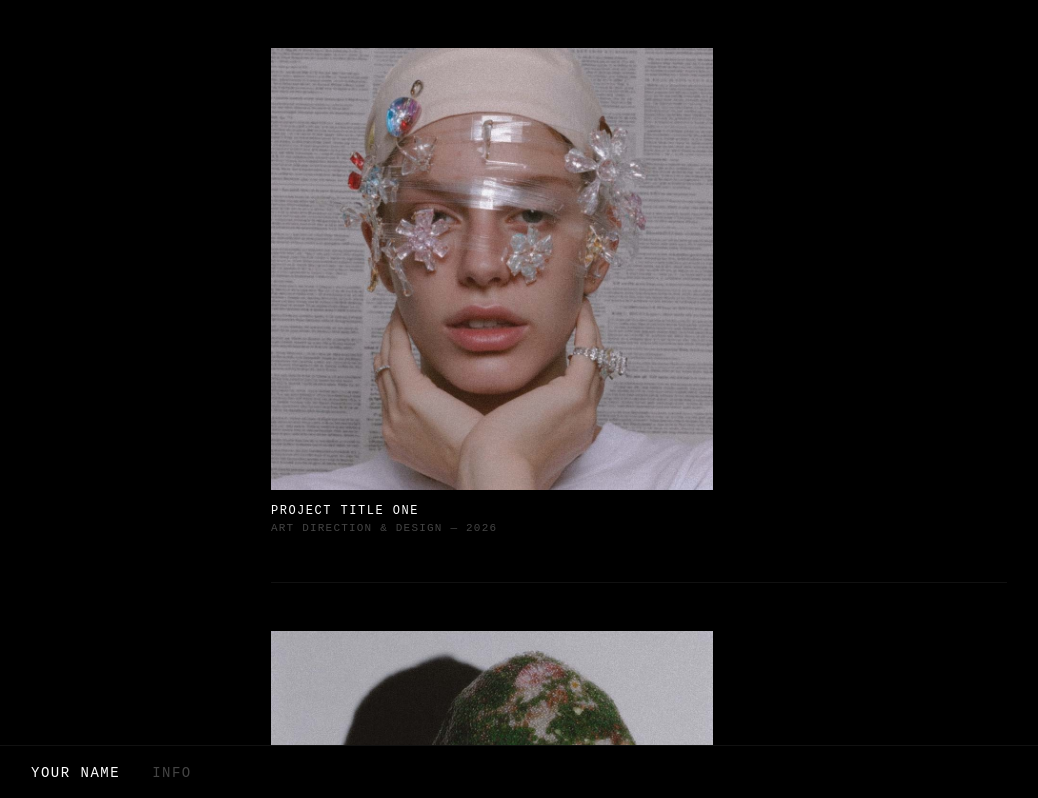
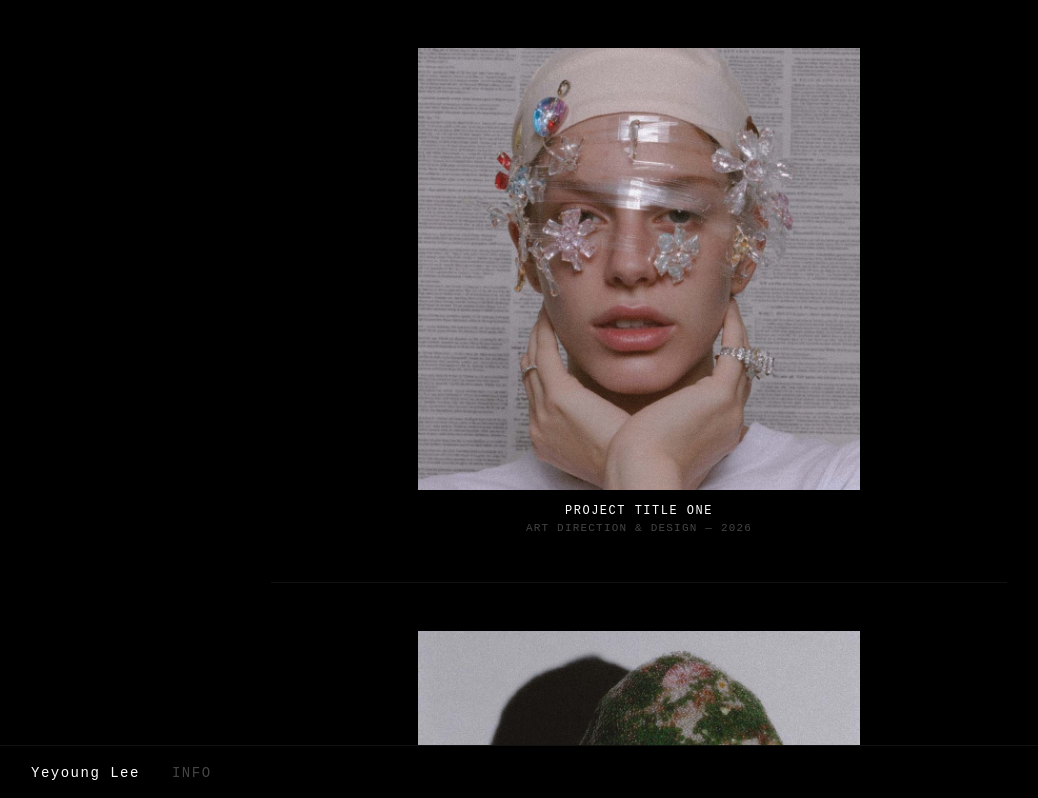
Before and after one commit to Yeyoung70/my-portfolio_1, a React (Vite) app: page / in a window 1280 px wide. Shown: the top 798 px of the page, without its empty margins (1-1039 px from the left). Built offline with nearby package versions, Linux system fonts and the light colour scheme; the HTML template or start-up script is replaced by a standard one.

Commit message:
update styles and content

```diff
--- a/index.html
+++ b/index.html
@@ -8,7 +8,12 @@
     <style>
       * { margin: 0; padding: 0; box-sizing: border-box; }
       body { background: #000; }
+      * { margin: 0; padding: 0; box-sizing: border-box; }
+      body { background: #000; font-family: 'IBM Plex Mono', monospace; }
     </style>
+    <link rel="preconnect" href="https://fonts.googleapis.com" />
+    <link rel="preconnect" href="https://fonts.gstatic.com" crossorigin />
+    <link href="https://fonts.googleapis.com/css2?family=IBM+Plex+Mono:wght@300;400&display=swap" rel="stylesheet" />
   </head>
   <body>
     <div id="root"></div>
--- a/src/App.tsx
+++ b/src/App.tsx
@@ -18,7 +18,7 @@ export default function App() {
           style={{ ...styles.navLink, color: page === 'work' ? '#fff' : '#444' }}
           onClick={() => setPage('work')}
         >
-          YOUR NAME
+          Yeyoung Lee
         </span>
         <span
           style={{ ...styles.navLink, color: page === 'info' ? '#fff' : '#444' }}
--- a/src/pages/Info.tsx
+++ b/src/pages/Info.tsx
@@ -10,10 +10,10 @@ export default function InfoPage() {
           </div>
 
           <div>
-            <div style={styles.name}>YOUR NAME</div>
+            <div style={styles.name}>Yeyoung Lee</div>
             <div style={styles.contact}>
-              <a href="mailto:your@email.com" style={styles.link}>YOUR@EMAIL.COM</a>
-              <a href="https://instagram.com/yourhandle" target="_blank" style={styles.link}>INSTAGRAM</a>
+              <a href="mailto:your@email.com" style={styles.link}>doqhd2@gmail.com</a>
+              <a href="https://www.instagram.com/__yeyoun/" target="_blank" style={styles.link}>INSTAGRAM</a>
             </div>
 
             <div style={styles.bio}>
@@ -44,14 +44,23 @@ export default function InfoPage() {
 
   const styles: Record<string, React.CSSProperties> = {
     container: { padding: '3rem 2rem 100px' },
-    wrap: { display: 'grid', gridTemplateColumns: '260px 1fr', gap: '5rem', maxWidth: 780 },
+    wrap: {
+        display: 'grid',
+        gridTemplateColumns: '1fr',
+        gap: '2rem',
+        maxWidth: 500,
+      },
 
-    photo: {
-      width: '100%', aspectRatio: '1',
-      backgroundColor: '#0d0d0d',
-      display: 'flex', alignItems: 'center', justifyContent: 'center',
-      marginBottom: 28, overflow: 'hidden',
-    },
+      photo: {
+        width: '100%',
+        aspectRatio: '1',
+        backgroundColor: '#0d0d0d',
+        display: 'flex',
+        alignItems: 'center',
+        justifyContent: 'center',
+        marginBottom: 28,
+        overflow: 'hidden',
+      },
     ph: { color: '#2a2a2a', fontFamily: 'monospace', fontSize: 11, letterSpacing: '2px' },
 
     name: { color: '#fff', fontFamily: 'monospace', fontSize: 13, letterSpacing: '1.5px', marginBottom: 8 },
--- a/src/pages/Work.tsx
+++ b/src/pages/Work.tsx
@@ -52,8 +52,8 @@ export default function WorkPage() {
 const styles: Record<string, React.CSSProperties> = {
     container: { padding: '3rem 2rem 100px', maxWidth: 800, margin: '0 auto' },
 
-  item: { marginBottom: 48, borderBottom: '1px solid #111', paddingBottom: 48, cursor: 'pointer' },
-  thumb: { width: '60%', aspectRatio: '1', marginBottom: 14, overflow: 'hidden' },
+    item: { marginBottom: 48, borderBottom: '1px solid #111', paddingBottom: 48, cursor: 'pointer', display: 'flex', flexDirection: 'column', alignItems: 'center' },
+  thumb: { width: '60%', aspectRatio: '1', marginBottom: 14, overflow: 'hidden', alignSelf: 'center' },
   thumbEmpty: { backgroundColor: '#0d0d0d', display: 'flex', alignItems: 'center', justifyContent: 'center' },
 
   title: { color: '#fff', fontFamily: 'monospace', fontSize: 12, letterSpacing: '1.5px', marginBottom: 4 },
```
